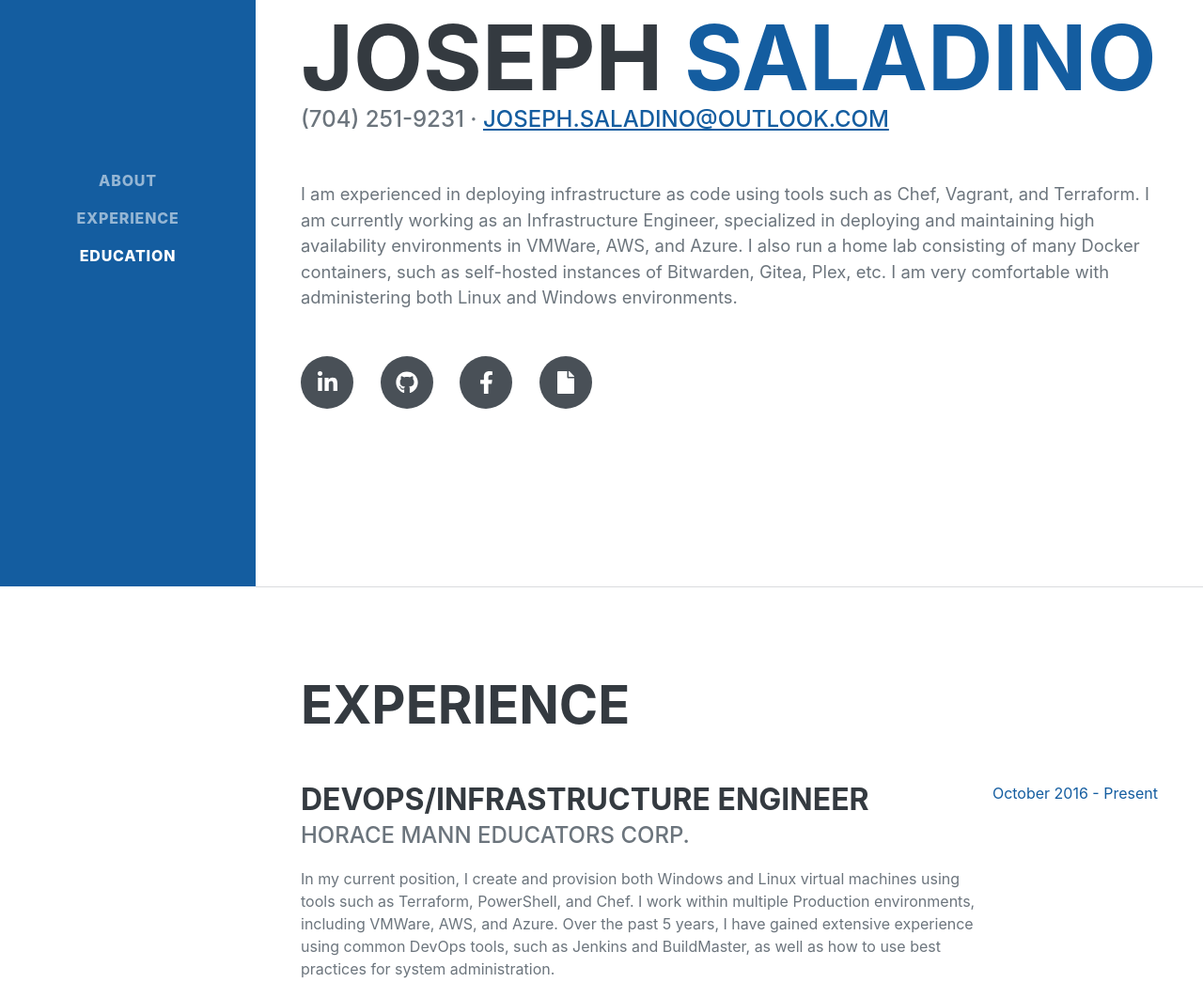
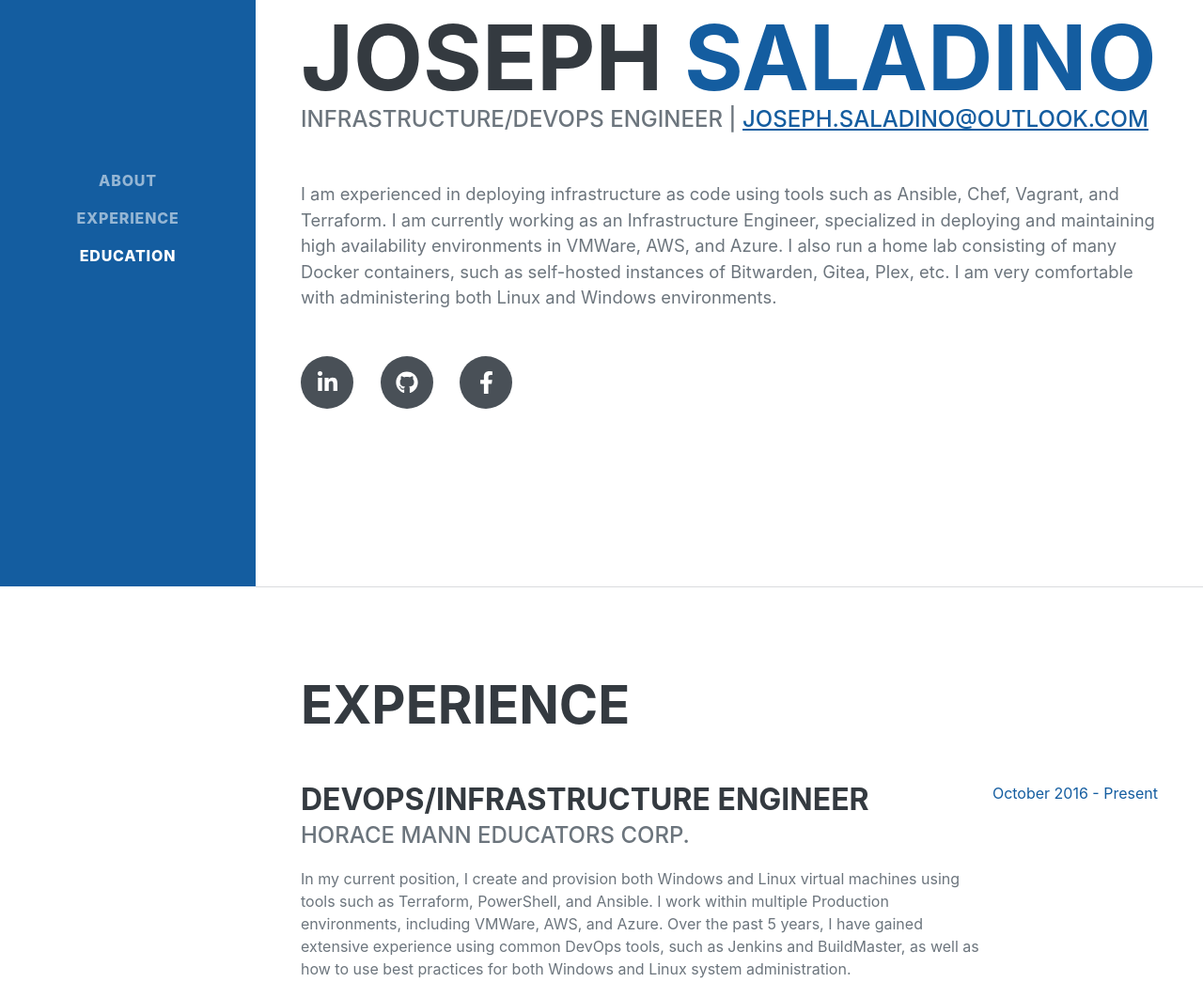
Before and after one commit to joeysaladino/joeysaladino.github.io, a plain HTML site: page index.html in a window 1280 px wide. Shown: the part 176-1238 px from the top of the page at 94% size. Drawn offline with nearby package versions, Linux system fonts and the light colour scheme; a web font is replaced by a local one.

Commit message:
Updating resume.

```diff
--- a/index.html
+++ b/index.html
@@ -41,15 +41,14 @@
                         <span class="text-primary">Saladino</span>
                     </h1>
                     <div class="subheading mb-5">
-                        (704) 251-9231 ·
+                        Infrastructure/DevOps Engineer |
                         <a href="mailto:joseph.saladino@outlook.com">joseph.saladino@outlook.com</a>
                     </div>
-                    <p class="lead mb-5">I am experienced in deploying infrastructure as code using tools such as Chef, Vagrant, and Terraform. I am currently working as an Infrastructure Engineer, specialized in deploying and maintaining high availability environments in VMWare, AWS, and Azure. I also run a home lab consisting of many Docker containers, such as self-hosted instances of Bitwarden, Gitea, Plex, etc. I am very comfortable with administering both Linux and Windows environments.</p>
+                    <p class="lead mb-5">I am experienced in deploying infrastructure as code using tools such as Ansible, Chef, Vagrant, and Terraform. I am currently working as an Infrastructure Engineer, specialized in deploying and maintaining high availability environments in VMWare, AWS, and Azure. I also run a home lab consisting of many Docker containers, such as self-hosted instances of Bitwarden, Gitea, Plex, etc. I am very comfortable with administering both Linux and Windows environments.</p>
                     <div class="social-icons">
                         <a class="social-icon" href="https://www.linkedin.com/in/joey-saladino-3a998420b/" target="_blank"><i class="fab fa-linkedin-in" aria-hidden="true"></i></a>
                         <a class="social-icon" href="https://git.joeysaladino.com/SaladevX" target="_blank"><i class="fab fa-github" aria-hidden="true"></i></a>
                         <a class="social-icon" href="https://www.facebook.com/joey.saladino.18" target="_blank"><i class="fab fa-facebook-f" aria-hidden="true"></i></a>
-                        <a class="social-icon" href="assets/cv/Joseph_Saladino_CV.pdf" target="_blank"><i class="fa fa-file" aria-hidden="true"></i>
                         </a>
                     </div>
                 </div>
@@ -63,7 +62,7 @@
                         <div class="flex-grow-1">
                             <h3 class="mb-0">DevOps/Infrastructure Engineer</h3>
                             <div class="subheading mb-3">Horace Mann Educators Corp.</div>
-                            <p>In my current position, I create and provision both Windows and Linux virtual machines using tools such as Terraform, PowerShell, and Chef. I work within multiple Production environments, including VMWare, AWS, and Azure. Over the past 5 years, I have gained extensive experience using common DevOps tools, such as Jenkins and BuildMaster, as well as how to use best practices for system administration.</p>
+                            <p>In my current position, I create and provision both Windows and Linux virtual machines using tools such as Terraform, PowerShell, and Ansible. I work within multiple Production environments, including VMWare, AWS, and Azure. Over the past 5 years, I have gained extensive experience using common DevOps tools, such as Jenkins and BuildMaster, as well as how to use best practices for both Windows and Linux system administration.</p>
                         </div>
                         <div class="flex-shrink-0"><span class="text-primary">October 2016 - Present</span></div>
                     </div>
```
